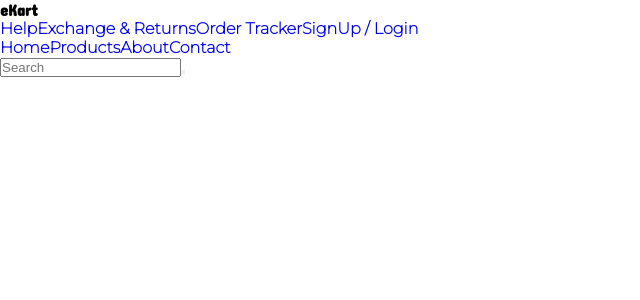
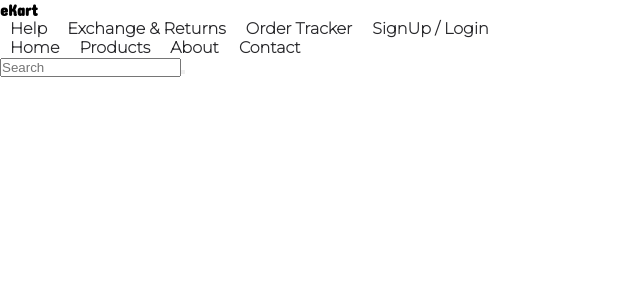
Before and after one commit to durukankizilarslan/ng-procademy-ekart, an Angular app: page / in a window 1280 px wide. Shown: the top 300 px of the page, without its empty margins (0-640 px from the left). Built offline with nearby package versions, Linux system fonts and the light colour scheme.

Commit message:
hyperlink styles added

```diff
--- a/src/styles.css
+++ b/src/styles.css
@@ -12,3 +12,9 @@ body {
   font-family: "Montserrat", sans-serif;
   font-weight: 600;
 }
+
+a {
+  text-decoration: none;
+  padding: 0 10px;
+  color: #28282b;
+}
```
